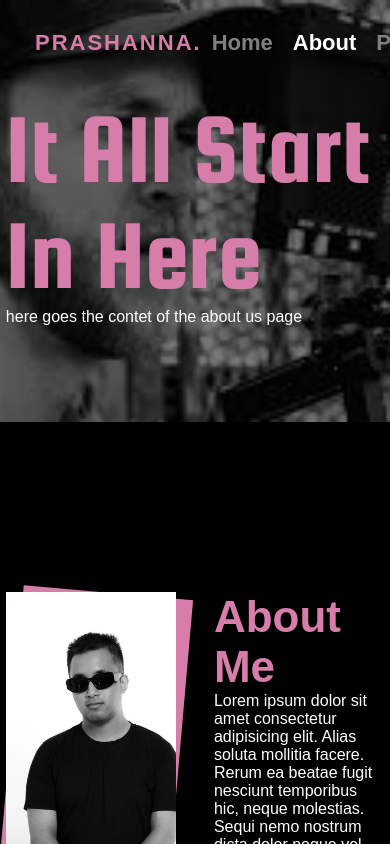
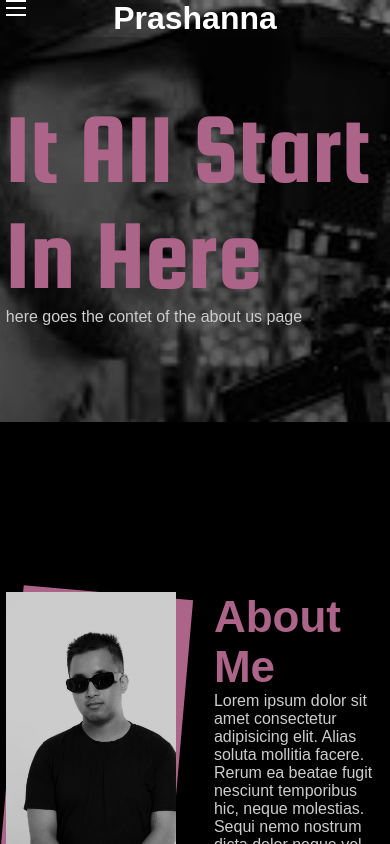
Before and after one commit to Satish463143/Parsanna-Portfolio, a React (Vite) app in the folder frontend/: page /about_us in a window 390 px wide. Shown: the top 844 px of the page. Built offline with nearby package versions, Linux system fonts and the light colour scheme; a web font is replaced by a local one.

Commit message:
work on responsive

```diff
--- /dev/null
+++ b/frontend/src/common/MobileNav/MobileNav.css
@@ -0,0 +1,77 @@
+.mobile_nav{
+    position: fixed;
+    top: 0px;
+    z-index: 999999;
+    width: 100%;
+    /* padding: 20px; */
+    display: none;
+}
+.hamberg_menu{
+    z-index: 999;
+}
+.mobile_nav_scrolled{
+    background: var(--black);
+}
+.mobile_nav_grid{
+    display: grid;
+    grid-template-columns: 15% 70% 15%;
+    justify-content: center;
+    width: 100%;
+}
+.first_bar, .second_bar , .third_bar{
+    width: 20px;
+    height: 2px;
+    background: var(--white);
+    margin-bottom: 5px;
+    transition: 0.2s ease
+}
+.active_hamberg_menu .second_bar{
+    display: none;
+}
+.active_hamberg_menu .first_bar{
+    transform:  rotate(-45deg) translate(-.18rem, .2rem);
+}
+.active_hamberg_menu .third_bar{
+    transform:  rotate(45deg) translate(-.1rem, -.1rem);
+}
+.mobile_logo, .call_icon{
+    z-index: 99999999;
+}
+.mobile_logo h1{
+    text-align: center;
+}
+.mobile_menu{
+    position: absolute;
+    width: 50%;
+    height: 100vh;
+    top: 0;
+    left: -100%;
+    background: var(--black);
+    padding-left: 5%;
+    padding-top: 50px;
+    transition: 0.2s ease;
+}
+.active_mobile_menu{
+    left: 0%;
+}
+.mobile_menu li{
+    list-style: none;
+    font-size: 22px;
+    font-weight: 600;
+    color: var(--sec_color);
+    text-transform: capitalize;
+    transition: 0.5s ease;
+
+}
+.mobile_menu_overlay{
+    width: 100%;
+    height: 100vh;
+    position: absolute;
+    background: rgba(0, 0, 0, 0.2);
+}
+
+@media(max-width:870px){
+    .mobile_nav{
+        display: block;
+    }
+}
--- /dev/null
+++ b/frontend/src/common/MobileNav/MobileNav.jsx
@@ -0,0 +1,91 @@
+import React,{useState, useEffect} from 'react'
+import {Link, useLocation} from 'react-router-dom'
+import './MobileNav.css'
+
+const MobileNav = () => {
+    const [menu, setMenu] = useState("Home");
+    const location = useLocation();
+    const [scrolled, setScrolled] = useState(false);
+    const [menuActive, setMenuActive] = useState()
+
+    const toogleMenu =()=>{
+        setMenuActive(!menuActive)
+    }
+
+  const handleScroll = () => {
+    if (window.scrollY > 10) {
+      setScrolled(true); // Add class when scrolled
+    } else {
+      setScrolled(false); // Remove class when at top
+    }
+  };
+
+  useEffect(() => {
+    const path = location.pathname;
+    if (path === "/") {
+      setMenu("Home");
+    }
+    else if (path === "/about_us") {
+      setMenu("AboutUs");
+    }
+     else {
+      setMenu("");
+    }
+
+
+    // Add scroll event listener
+    window.addEventListener('scroll', handleScroll);
+
+    // Cleanup event listener on component unmount
+    return () => {
+      window.removeEventListener('scroll', handleScroll);
+    };
+  }, [location]);
+
+  return (
+    <div className={`mobile_nav ${scrolled ? 'mobile_nav_scrolled' : ''}`}>
+        <div className="container">
+            <div className="mobile_nav_grid">
+                <div className={`hamberg_menu ${menuActive && 'active_hamberg_menu '}`}>
+                    <div className="three_menu" onClick={toogleMenu}>
+                        <div className="first_bar"></div>
+                        <div className="second_bar"></div>
+                        <div className="third_bar"></div>
+                    </div>
+                </div>
+                <div className="mobile_logo">
+                    <h1 className='headers'>Prashanna</h1>
+                </div>
+                <div className="call_icon">
+
+                </div>
+            </div>
+        </div>
+        <div className="mobile_menu_overlay"></div>
+        <div className={`mobile_menu ${menuActive && 'active_mobile_menu'}`}>
+
+            <nav>
+                <ul>
+                    <Link to='/'>
+                    <li  onClick={()=> {toogleMenu(); setMenu('Home')}} className={menu === "Home" ? "activeMenu" : ""}>Home</li>
+                    </Link>
+                    <Link to='/about_us'>
+                    <li onClick={()=> {toogleMenu(); setMenu('AboutUs')}} className={menu === "AboutUs" ? "activeMenu" : ""}>About</li>
+                    </Link>
+                    <Link>
+                    <li>Portfolio</li>
+                    </Link>
+                    <Link>
+                    <li>Services</li>
+                    </Link>
+                    <Link>
+                    <li>Contact</li>
+                    </Link>
+                </ul>
+            </nav>
+        </div>
+    </div>
+  )
+}
+
+export default MobileNav
--- a/frontend/src/common/Navbar/Navbar.css
+++ b/frontend/src/common/Navbar/Navbar.css
@@ -35,3 +35,8 @@
 .navbar_menu ul li:hover{
     color: var(--white);
 }
+@media(max-width:870px){
+    .navigation{
+        display: none;
+    }
+}
--- a/frontend/src/page/LayoutPage/LayoutPage.jsx
+++ b/frontend/src/page/LayoutPage/LayoutPage.jsx
@@ -2,6 +2,7 @@ import React, {useEffect} from 'react'
 import { Outlet, useLocation } from 'react-router-dom'
 import Footer from '../../common/Footer/Footer'
 import Navbar from '../../common/Navbar/Navbar'
+import MobileNav from '../../common/MobileNav/MobileNav'
 
 const LayoutPage = () => {
   const location = useLocation()
@@ -28,6 +29,7 @@ const LayoutPage = () => {
     <div>
         <ScrollToTop/>
         {location.pathname !== '/' && <Navbar />}
+        <MobileNav/>
         <Outlet />
         <Footer/>
     </div>
```
